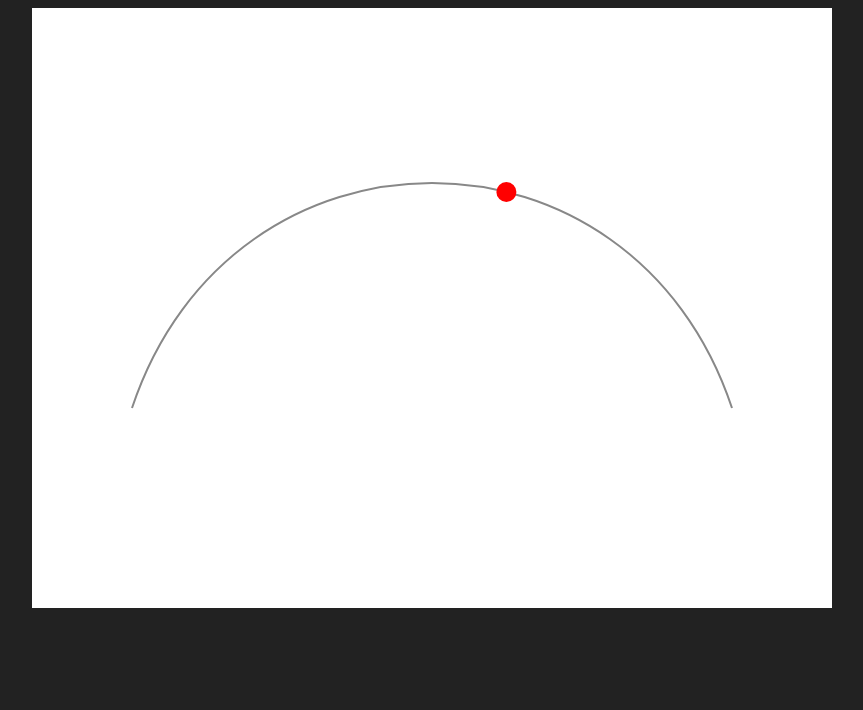
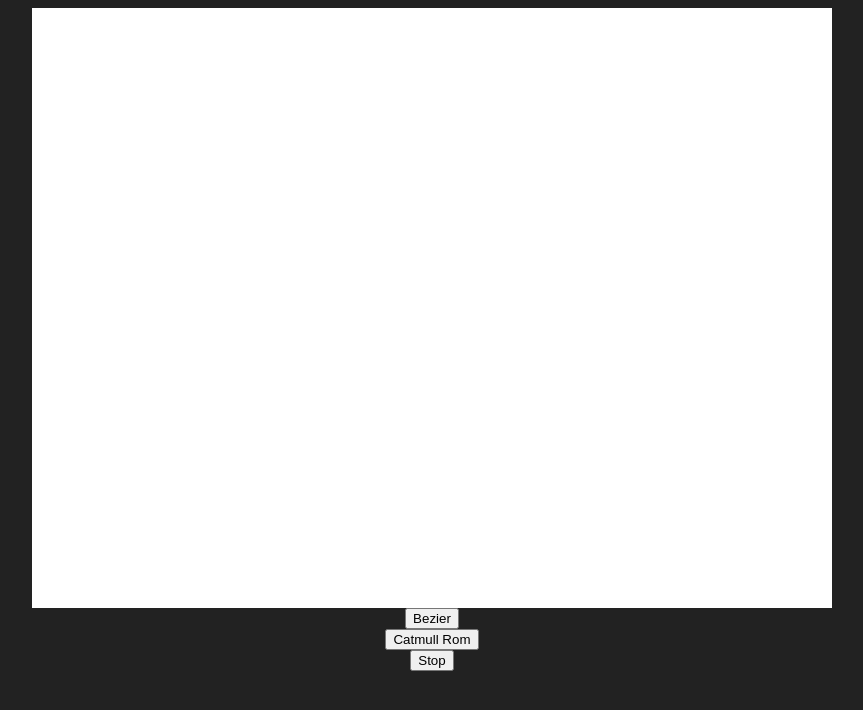
Before and after one commit to seirdotexe/seirdotexe.github.io, a plain HTML site: page luxor-bezier-curve/luxor.html in a window 1280 px wide. Shown: the whole page, without its empty margins (208-1071 px from the left). Drawn offline with Linux system fonts and the light colour scheme.

Commit message:
feat: improved the Luxor demo

```diff
--- a/luxor-bezier-curve/luxor.css
+++ b/luxor-bezier-curve/luxor.css
@@ -7,3 +7,8 @@ canvas {
   margin: auto;
   background: white;
 }
+
+button {
+  display: block;
+  margin: auto;
+}
--- a/luxor-bezier-curve/luxor.html
+++ b/luxor-bezier-curve/luxor.html
@@ -11,5 +11,26 @@
 <body>
   <canvas id="canvas" width="800" height="600"></canvas>
 
-  <script src="luxor.js"></script>
+  <script>
+    const canvas = document.getElementById('canvas');
+    const ctx = canvas.getContext('2d');
+    let animationId;
+  </script>
+
+  <script src="luxor_bezier.js"></script>
+  <script src="luxor_catmullrom.js"></script>
+
+  <button name="bezier_button" onclick="animateBezier();">Bezier</button>
+  <button name="catmullrom_button" onclick="animateCatmullRom();">Catmull Rom</button>
+  <button name="luxor_stop" onclick="cancelAnimationFrame(animationId);">Stop</button>
+
+  <script>
+    const buttonBezier = document.querySelector('button[name="bezier_button"]');
+    const buttonCatmullRom = document.querySelector('button[name="catmullrom_button"]');
+    const buttonStop = document.querySelector('button[name="luxor_stop"]');
+
+    buttonBezier.addEventListener('click', () => (buttonBezier.disabled = true, buttonCatmullRom.disabled = true));
+    buttonCatmullRom.addEventListener('click', () => (buttonBezier.disabled = true, buttonCatmullRom.disabled = true));
+    buttonStop.addEventListener('click', () => (buttonBezier.disabled = false, buttonCatmullRom.disabled = false));
+  </script>
 </body>
--- a/luxor-bezier-curve/luxor.js
+++ b/luxor-bezier-curve/luxor_bezier.js
@@ -1,13 +1,9 @@
-const canvas = document.getElementById('canvas');
-const ctx = canvas.getContext('2d');
-
 const p0 = { x: 100, y: 400 };
 const p1 = { x: 200, y: 100 };
 const p2 = { x: 600, y: 100 };
 const p3 = { x: 700, y: 400 };
 
 let t = 0;
-let speed = 0.002;
 
 const cubicBezier = (t, p0, p1, p2, p3) => {
   const u = 1 - t;
@@ -19,10 +15,10 @@ const cubicBezier = (t, p0, p1, p2, p3) => {
   return {
     x: uuu * p0.x + 3 * uu * t * p1.x + 3 * u * tt * p2.x + ttt * p3.x,
     y: uuu * p0.y + 3 * uu * t * p1.y + 3 * u * tt * p2.y + ttt * p3.y
-  }
+  };
 }
 
-const drawCurve = () => {
+const drawBezierCurve = () => {
   ctx.beginPath();
   ctx.moveTo(p0.x, p0.y);
   ctx.bezierCurveTo(p1.x, p1.y, p2.x, p2.y, p3.x, p3.y);
@@ -31,23 +27,26 @@ const drawCurve = () => {
   ctx.stroke();
 }
 
-const drawBall = (position, color, radius = 10) => {
+const drawBezierBall = ({ x, y }, color, radius = 15) => {
+  // console.log(`x=${x}, y=${y}`);
   ctx.beginPath();
-  ctx.arc(position.x, position.y, radius, 0, Math.PI * 2);
+  ctx.arc(x, y, radius, 0, Math.PI * 2);
   ctx.fillStyle = color;
   ctx.fill();
+  ctx.strokeStyle = '#000';
+  ctx.stroke();
 }
 
-const animate = () => {
+const animateBezier = () => {
+  let speed = 0.002;
+
   ctx.clearRect(0, 0, canvas.width, canvas.height);
 
-  drawCurve();
-  drawBall(cubicBezier(t, p0, p1, p2, p3), 'red');
+  drawBezierCurve();
+  drawBezierBall(cubicBezier(t, p0, p1, p2, p3), 'red');
 
   t += speed;
   if (t > 1) t = 0;
 
-  requestAnimationFrame(animate);
+  animationId = requestAnimationFrame(animateBezier);
 }
-
-animate();
--- /dev/null
+++ b/luxor-bezier-curve/luxor_catmullrom.js
@@ -0,0 +1,85 @@
+let tCatmullRom = 0;
+const controlPoints = [
+  [80, 550], [200, 550], [400, 550], [600, 550],
+
+  [650, 480], [650, 350], [650, 250], [650, 150],
+
+  [600, 100], [450, 100], [350, 100], [200, 100],
+
+  [180, 150], [180, 250], [180, 350], [180, 450],
+
+  [200, 480], [300, 480], [400, 480], [500, 480],
+
+  [600, 480], [650, 480], [650, 550], [600, 550]
+];
+
+const catmullRom = (t, p0, p1, p2, p3) => {
+  const t2 = t * t;
+  const t3 = t2 * t;
+
+  const interpolate = (a, b, c, d) =>
+    0.5 * (
+      (2 * b) +
+      (-a + c) * t +
+      (2 * a - 5 * b + 4 * c - d) * t2 +
+      (-a + 3 * b - 3 * c + d) * t3
+    );
+
+  return p0.map((_, i) => interpolate(p0[i], p1[i], p2[i], p3[i]));
+}
+
+const getPathPoints = (controlPoints, samplesPerSegment = 20) => {
+  const points = [];
+
+  for (let i = 0; i <= controlPoints.length - 4; i++) {
+    const [p0, p1, p2, p3] = controlPoints.slice(i, i + 4);
+
+    for (let j = 0; j < samplesPerSegment; j++) {
+      const t = j / samplesPerSegment;
+      points.push(catmullRom(t, p0, p1, p2, p3));
+    }
+  }
+
+  points.push(controlPoints[controlPoints.length - 2]);
+
+  return points;
+}
+
+const drawCatmullRomPath = () => {
+  ctx.beginPath();
+  ctx.moveTo(pathPoints[0][0], pathPoints[0][1]);
+
+  for (let i = 1; i < pathPoints.length; i++) {
+    ctx.lineTo(pathPoints[i][0], pathPoints[i][1]);
+  }
+
+  ctx.strokeStyle = '#888';
+  ctx.lineWidth = 2;
+  ctx.stroke();
+}
+
+const pathPoints = getPathPoints(controlPoints, 30);
+
+const drawCatmullRomBall = ([x, y], color, radius = 15) => {
+  // console.log(`x=${x}, y=${y}`);
+  ctx.beginPath();
+  ctx.arc(x, y, radius, 0, Math.PI * 2);
+  ctx.fillStyle = color;
+  ctx.fill();
+  ctx.strokeStyle = '#000';
+  ctx.stroke();
+}
+
+const animateCatmullRom = () => {
+  let speed = 0.5;
+
+  ctx.clearRect(0, 0, canvas.width, canvas.height);
+
+  drawCatmullRomPath();
+  drawCatmullRomBall(pathPoints[Math.floor(tCatmullRom)], 'red');
+
+  tCatmullRom += speed;
+  if (tCatmullRom >= pathPoints.length) tCatmullRom = 0;
+
+  animationId = requestAnimationFrame(animateCatmullRom);
+}
```
